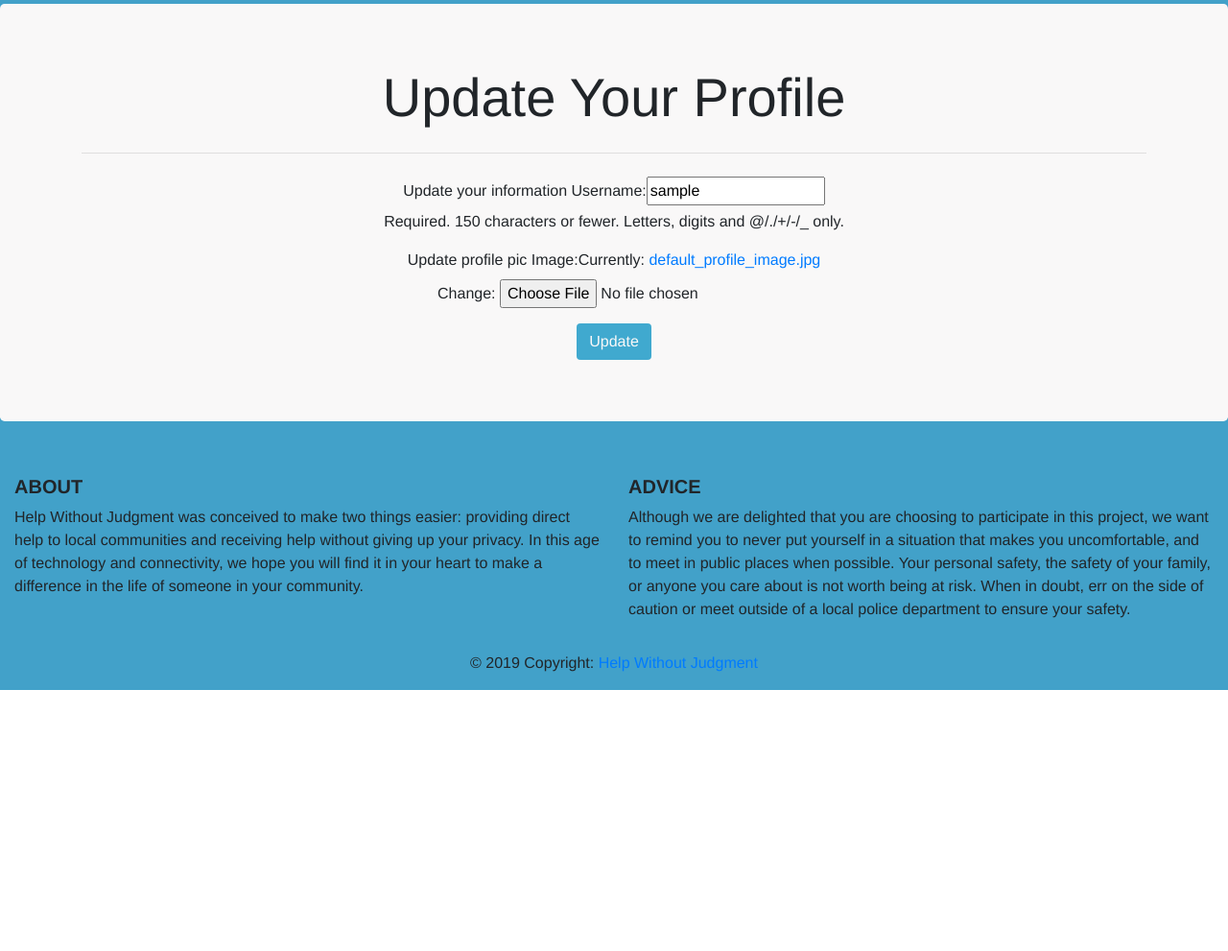
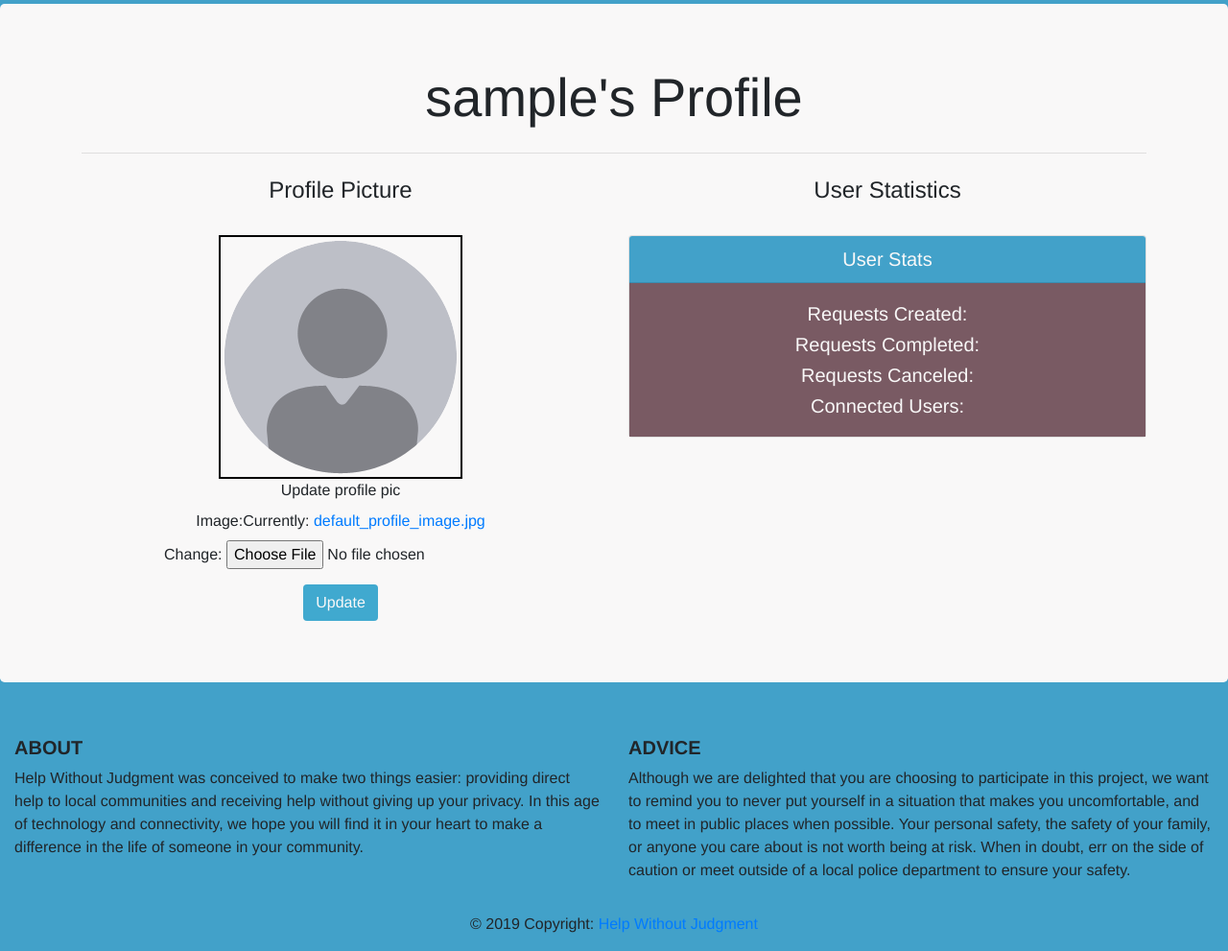
Before and after one commit to lucidityflows/help-without-judgment, a Django app: page /profile in a window 1280 px wide. Shown: the part 132-1123 px from the top of the page at 96% size. Before the commit the page ends 851 px from the top, so only its background shows below. Run offline with Django 3.2, Linux system fonts and the light colour scheme; the visitor is signed in with stand-in values (Sample User, id 1); some libraries are stand-ins or nearby versions.

Commit message:
Changed colors of the cards for Non-Profit lookup Fixed display on profile page to be more clear Took off the change username

```diff
--- a/user/templates/user/non_profits.html
+++ b/user/templates/user/non_profits.html
@@ -29,7 +29,7 @@
             <div class="col-sm-4 col-md-r">
                 <div class="card">
                     <h5 class="card-header" style="background: #42A1C9; color: #F9F8F8;">{{ item.1.name }}</h5>
-                    <div class="card-body" style="background: #898E89; color: #F9F8F8;">
+                    <div class="card-body" style="background: #795A63; color: #F9F8F8;">
                         <h5 class="card-text">Address: {{ item.1.address }}</h5>
                         <h5 class="card-text">City: {{ item.1.city }}</h5>
                         <h5 class="card-text">Zipcode: {{ item.1.zipcode }}</h5>
--- a/user/templates/user/profile.html
+++ b/user/templates/user/profile.html
@@ -1,25 +1,41 @@
 {% extends "user/base.html" %}
 
-{% block pageheader %}Update Your Profile{% endblock %}
+{% block pageheader %}{{ user.username }}'s Profile{% endblock %}
 
 {% block content %}
+    <div class="row">
+        <div class="col-sm-6 col-md-r" style="text-align:center;">
+            <h4>Profile Picture</h4>
+                <div class="thumbnail" style="text-align: center;"><br>
+                    <img style="border:2px solid black;" src={{ user.profile.image.url }}>
+                </div>
+                <div class="caption" style="text-align: center;">
                     <div class="empty-form">
                         <form action= "{% url 'profile' %}" enctype="multipart/form-data" method="POST" class="form">
-
                             {% csrf_token %}
-
                             <div class="form-group">
-                <label for="request_type">Update your information</label>
-                {{ user_form }}
-            </div>
-
-            <div class="form-group">
-                <label for="request_description">Update profile pic</label>
+                                <label for="request_description">Update profile pic</label><br>
                                 {{ profile_form }}
                             </div>
-
                             <button type="submit" class="btn btn-link" style="background: #40a9cf; color: #F9F8F8;">Update</button>
                         </form>
                     </div>
+                </div>
+        </div>
+
+        <div class="col-sm-6 col-md-r" style="text-align:center;">
+            <h4>User Statistics</h4><br>
+            <div class="card">
+                <h5 class="card-header" style="background: #42A1C9; color: #F9F8F8;">User Stats</h5>
+                <div class="card-body" style="background: #795A63; color: #F9F8F8;">
+                    <h5 class="card-text">Requests Created:</h5>
+                    <h5 class="card-text">Requests Completed:</h5>
+                    <h5 class="card-text">Requests Canceled:</h5>
+                    <h5 class="card-text">Connected Users:</h5>
+                </div>
+            </div>
+        </div>
+
+    </div> <!-- End of row -->
 
 {% endblock content %}
--- a/user/views.py
+++ b/user/views.py
@@ -267,11 +267,9 @@ def profile(request):
 
     if request.method == "POST":
 
-        user_form = UserUpdateForm(request.POST, request.FILES, instance=request.user)
         profile_form = ProfileUpdateForm(request.POST, request.FILES, instance=request.user.profile)
 
-        if user_form.is_valid() and profile_form.is_valid():
-            user_form.save()
+        if profile_form.is_valid():
             profile_form.save()
             return render(request, 'user/profile.html')
 
```
Lines whose indentation alone changed are shown as unchanged.
